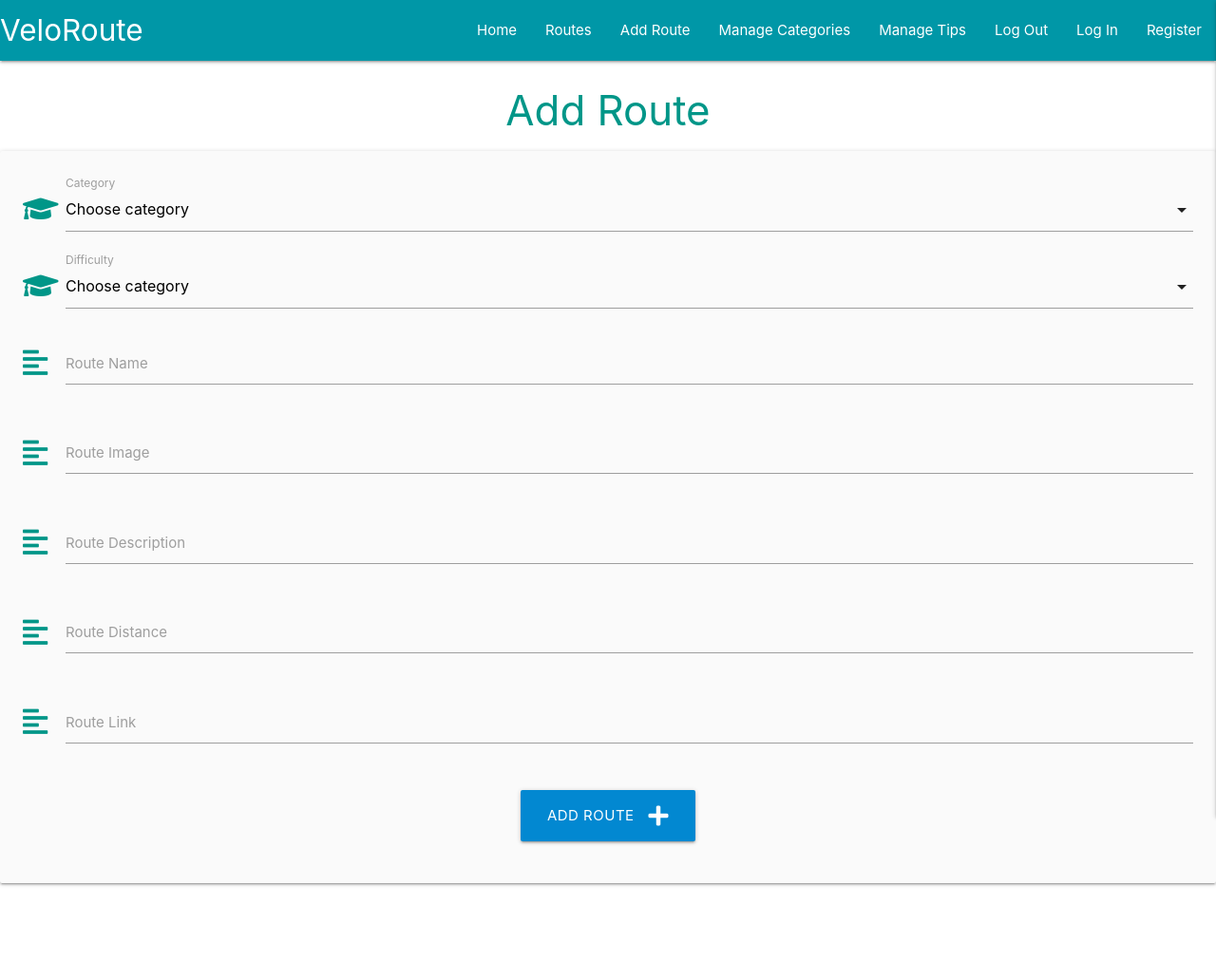
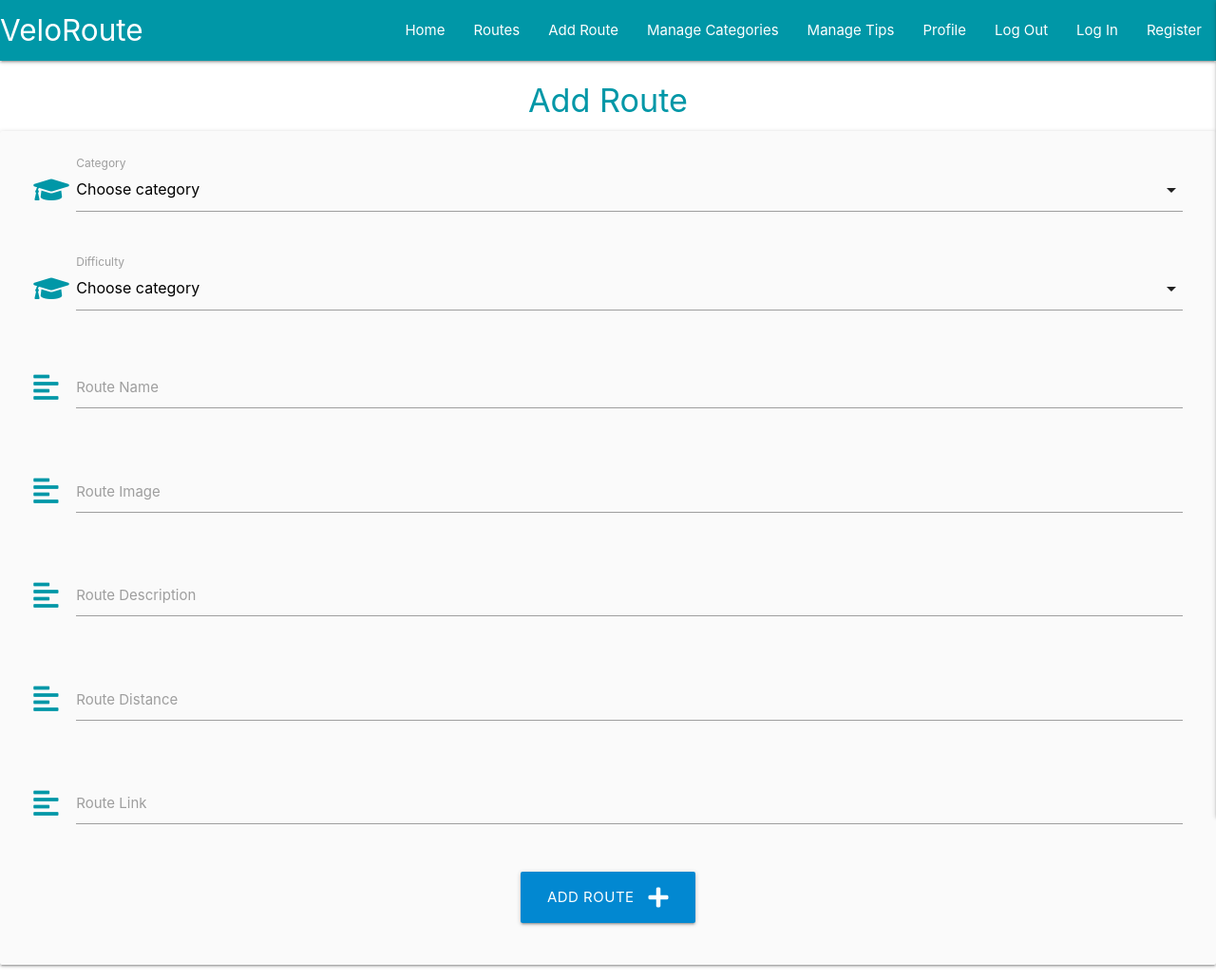
Before and after one commit to Matty-El/velo-route, a Flask app: page /add_route in a window 1280 px wide. Shown: the whole page at 95% size. Before the commit the page ends 933 px from the top, so only its background shows below. Run offline with Flask 2, Linux system fonts and the light colour scheme; data that the repository does not hold is empty; some libraries are stand-ins or nearby versions.

Commit message:
Rewire add route data, add flash messages and display profile page

```diff
--- a/app.py
+++ b/app.py
@@ -30,14 +30,14 @@ def register():
     if request.method == "POST":
         # check if username exists in database
         existing_user = mongo.db.users.find_one(
-            {"username": request.form.get("username")})
+            {"username": request.form.get("username").lower()})
 
         if existing_user:
             flash("Username already exists")
             return redirect(url_for("register"))
 
         register = {
-            "username": request.form.get("username"),
+            "username": request.form.get("username").lower(),
             "first_name": request.form.get("first_name"),
             "last_name": request.form.get("last_name"),
             "email": request.form.get("email"),
@@ -48,7 +48,7 @@ def register():
         mongo.db.users.insert_one(register)
 
         # add the new user into session cookie
-        session["user"] = request.form.get("username")
+        session["user"] = request.form.get("username").lower()
         flash("Registration Successful")
         return redirect(url_for("profile", username=session["user"]))
 
@@ -60,14 +60,14 @@ def login():
     if request.method == "POST":
         # check is the username exists in the database
         existing_user = mongo.db.users.find_one(
-            {"username": request.form.get("username")})
+            {"username": request.form.get("username").lower()})
 
         if existing_user:
             # check that hashed password is the password entered by user
             if check_password_hash(
                         existing_user["password"],
                         request.form.get("password")):
-                session["user"] = request.form.get("username")
+                session["user"] = request.form.get("username").lower()
                 flash("Welcome, {}".format(
                     request.form.get("username")))
                 return redirect(url_for(
@@ -117,8 +117,8 @@ def add_route():
     if request.method == "POST":
         route = {
             "category_name": request.form.get("category_name"),
-            "route_name": request.form.get("course_name"),
-            "route_image": request.form.get("module_name"),
+            "route_name": request.form.get("route_name"),
+            "route_image": request.form.get("route_image"),
             "route_distance": request.form.get("route_distance"),
             "route_difficulty": request.form.get("route_difficulty"),
             "route_description": request.form.get("route_description"),
--- a/templates/add_route.html
+++ b/templates/add_route.html
@@ -1,14 +1,14 @@
 {% extends "base.html" %}
 {% block content %}
 
-<h3 class="teal-text center-align">Add Route</h3>
+<h4 class="cyan-text text-darken-2 center-align">Add Route</h4>
 
 <div class="row card-panel grey lighten-5">
     <form class="col s12" method="POST" action="{{ url_for('add_route') }}">
         <!-- category selector-->
         <div class="row">
-            <div class="input-field s12">
-                <i class="fas fa-graduation-cap prefix teal-text"></i>
+            <div class="input-field col s12">
+                <i class="fas fa-graduation-cap prefix cyan-text text-darken-2"></i>
                 <select id="category_name" name="category_name" class="validate" required>
                     <option value="" disabled selected>Choose category</option>
                     {% for category in categories %}
@@ -19,8 +19,8 @@
             </div>
         </div>
         <div class="row">
-            <div class="input-field s12">
-                <i class="fas fa-graduation-cap prefix teal-text"></i>
+            <div class="input-field col s12">
+                <i class="fas fa-graduation-cap prefix cyan-text text-darken-2"></i>
                 <select id="route_difficulty" name="route_difficulty" class="validate" required>
                     <option value="" disabled selected>Choose category</option>
                     {% for difficulty_level in difficulty_levels %}
@@ -32,26 +32,26 @@
         </div>
         <!-- route name -->
         <div class="row">
-            <div class="input-field s12">
-                <i class="fas fa-align-left prefix teal-text"></i>
-                <textarea id="route_name" name="route_name" minlength="10" maxlength="200"
+            <div class="input-field col s12">
+                <i class="fas fa-align-left prefix cyan-text text-darken-2"></i>
+                <textarea id="route_name" name="route_name" minlength="2" maxlength="200"
                     class="materialize-textarea validate" required></textarea>
                 <label for="route_name">Route Name</label>
             </div>
         </div>
         <!-- route image -->
         <div class="row">
-            <div class="input-field s12">
-                <i class="fas fa-align-left prefix teal-text"></i>
-                <textarea id="route_image" name="route_image" minlength="10" maxlength="200"
+            <div class="input-field col s12">
+                <i class="fas fa-align-left prefix cyan-text text-darken-2"></i>
+                <textarea id="route_image" name="route_image" minlength="2" maxlength="200"
                     class="materialize-textarea validate" required></textarea>
                 <label for="route_image">Route Image</label>
             </div>
         </div>
         <!-- route description -->
         <div class="row">
-            <div class="input-field s12">
-                <i class="fas fa-align-left prefix teal-text"></i>
+            <div class="input-field col s12">
+                <i class="fas fa-align-left prefix cyan-text text-darken-2"></i>
                 <textarea id="route_description" name="route_description" minlength="10" maxlength="200"
                     class="materialize-textarea validate" required></textarea>
                 <label for="route_description">Route Description</label>
@@ -59,8 +59,8 @@
         </div>
         <!-- route distance -->
         <div class="row">
-            <div class="input-field s12">
-                <i class="fas fa-align-left prefix teal-text"></i>
+            <div class="input-field col s12">
+                <i class="fas fa-align-left prefix cyan-text text-darken-2"></i>
                 <textarea id="route_distance" name="route_distance" minlength="1" maxlength="10"
                     class="materialize-textarea validate" required></textarea>
                 <label for="route_distance">Route Distance</label>
@@ -68,16 +68,16 @@
         </div>
         <!-- route link -->
         <div class="row">
-            <div class="input-field s12">
-                <i class="fas fa-align-left prefix teal-text"></i>
+            <div class="input-field col s12">
+                <i class="fas fa-align-left prefix cyan-text text-darken-2"></i>
                 <textarea id="route_link" name="route_link" minlength="1" maxlength="200"
                     class="materialize-textarea validate" required></textarea>
                 <label for="route_link">Route Link</label>
             </div>
         </div>
-        <!-- add new study session button -->
+        <!-- add route button -->
         <div class="row">
-            <div class="col center-align s12">
+            <div class="col center-align col s12">
                 <button class="btn-large light-blue darken-2 waves-effect waves-light" type="submit">
                     Add Route<i class="fas fa-plus right"></i>
                 </button>
--- a/templates/base.html
+++ b/templates/base.html
@@ -27,6 +27,7 @@
             <li><a href="{{ url_for('add_route') }}">Add Route</a></li>
             <li><a href="#">Manage Categories</a></li>
             <li><a href="#">Manage Tips</a></li>
+            <li><a href="{{ url_for('profile', username=session['user']) }}">Profile</a></li>
             <li><a href="{{ url_for('logout') }}">Log Out</a></li>
             <li><a href="{{ url_for('login') }}">Log In</a></li>
             <li><a href="{{ url_for('register') }}">Register</a></li>
@@ -41,11 +42,27 @@
         <li><a href="{{ url_for('add_route') }}">Add Route</a></li>
         <li><a href="#">Manage Categories</a></li>
         <li><a href="#">Manage Tips</a></li>
+        <li><a href="{{ url_for('profile', username=session['user']) }}">Profile</a></li>
         <li><a href="{{ url_for('logout') }}">Log Out</a></li>
         <li><a href="{{ url_for('login') }}">Log In</a></li>
         <li><a href="{{ url_for('register') }}">Register</a></li>
       </ul>
 </header>
+
+<section>
+  <!-- display flash messages -->
+  <!-- remember to customize differently -->
+  {% with messages = get_flashed_messages() %}
+      {% if messages %}
+          {% for message in messages %}
+          <div class="row flashes">
+              <h4 class="center-align cyan lighten-2 white-text">{{ message }}</h4>
+          </div>
+          {% endfor %}
+      {% endif %}
+  {% endwith %}
+</section>
+
 <body>
     {% block content %}
 
--- a/templates/routes.html
+++ b/templates/routes.html
@@ -16,6 +16,7 @@
             <p>{{ route.route_description}}</p><br>
             <p>{{ route.category_name }}</p><br>
             <p>{{ route.route_distance }}</p><br>
+            <p><em>by: {{ route.created_by }}</em></p>
           </div>
           <div class="card-action">
             <a href="{{ route.route_link }}" target="_blank">Route Link</a>
```
